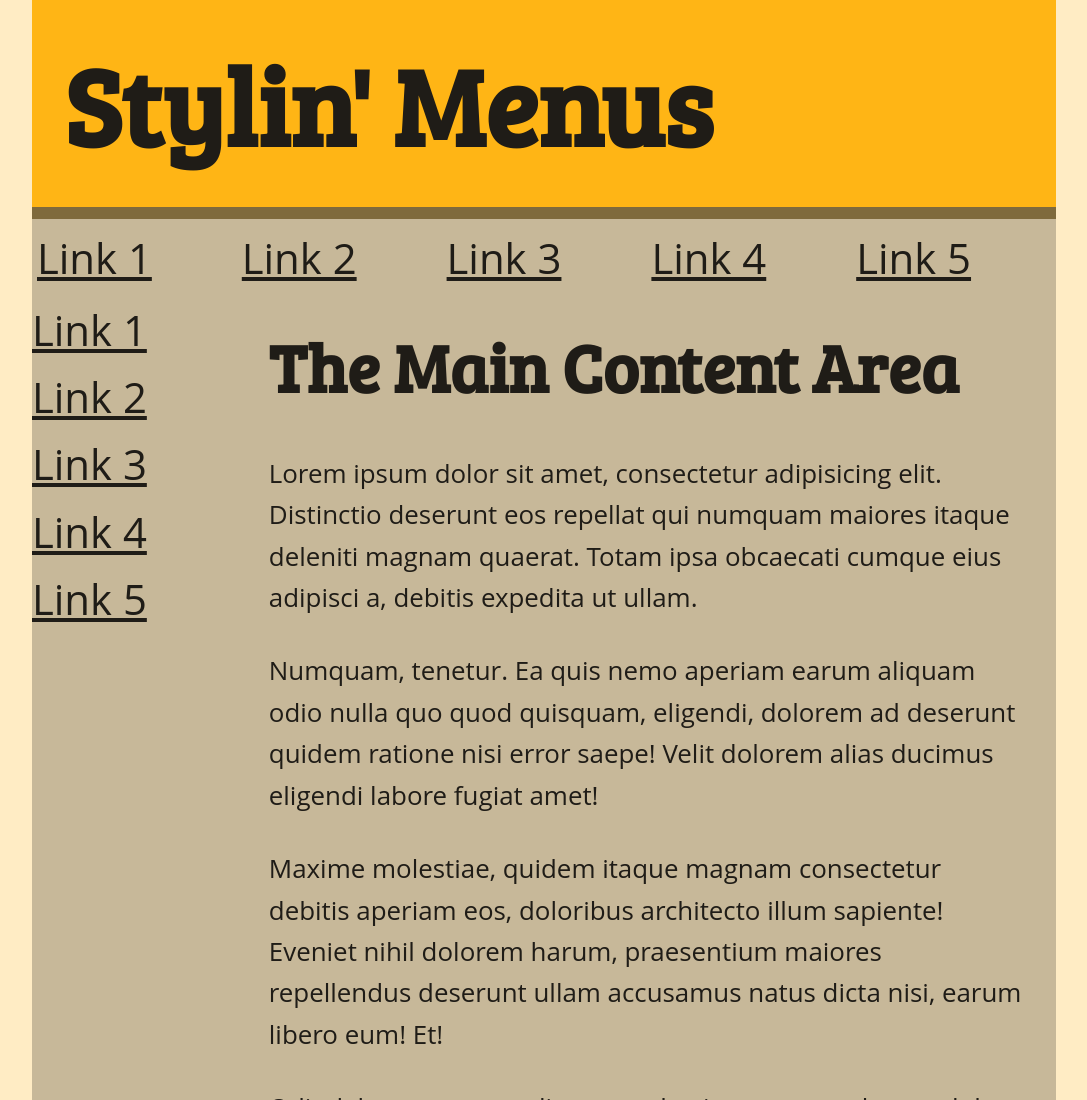
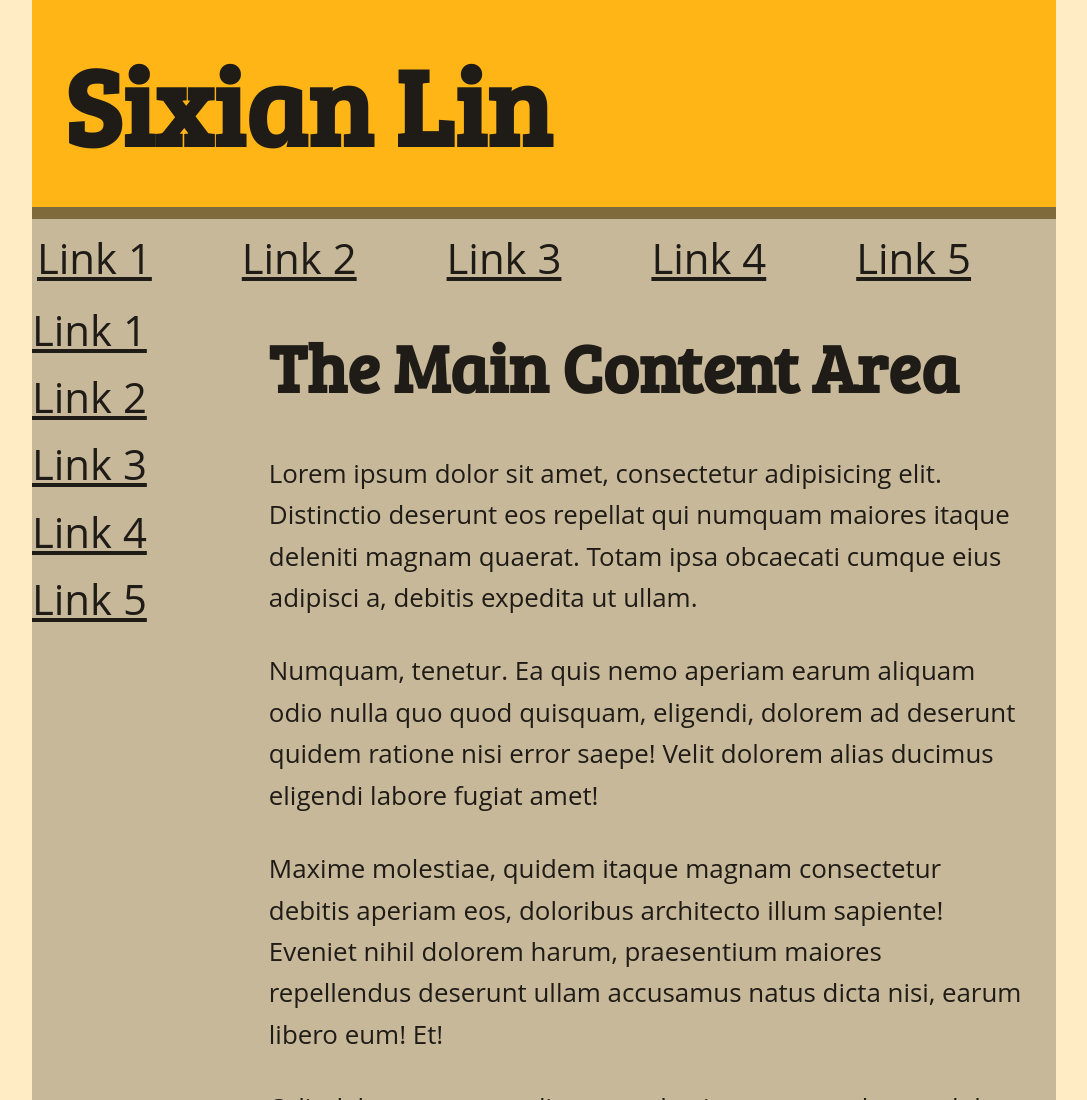
Before and after one commit to davidlin006811/Nav, a plain HTML site: page index.html in a window 1280 px wide. Shown: the top 1100 px of the page, without its empty margins (96-1183 px from the left). Drawn offline with Linux system fonts and the light colour scheme; a web font is replaced by a local one.

Commit message:
Add files via upload

```diff
--- a/index.html
+++ b/index.html
@@ -10,7 +10,7 @@
 <body>
     <div class="wrapper">
         <header>
-            <h1>Stylin&apos; Menus</h1>
+            <h1>Sixian Lin</h1>
         </header>
         <nav class="menu-h">
             <ul>
```
